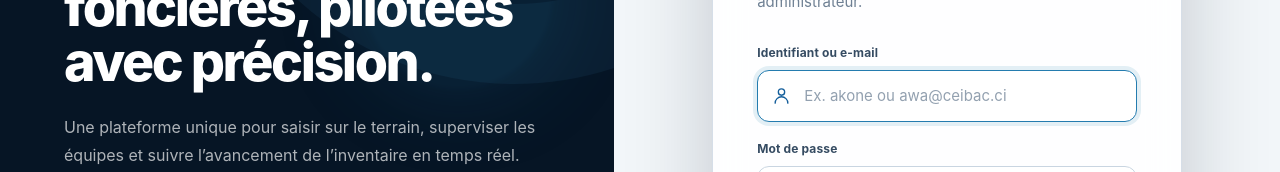
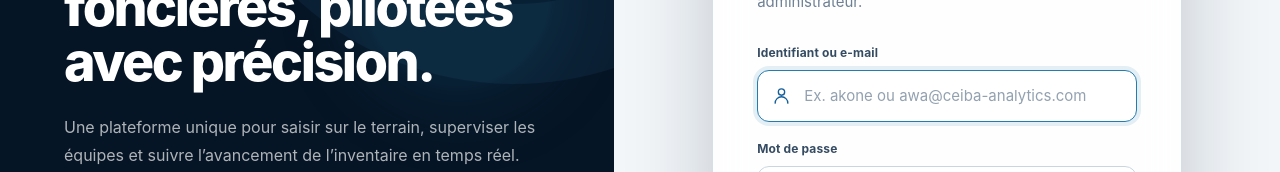
Before and after one commit to Ceibatech/geo-archv, a Next.js app: page /login in a window 1280 px wide. Shown: the part 326-498 px from the top of the page. Built offline with nearby package versions, Linux system fonts and the light colour scheme; no server answers.

Commit message:
Update login email domain

```diff
--- a/components/login-form.tsx
+++ b/components/login-form.tsx
@@ -56,7 +56,7 @@ export function LoginForm() {
             autoComplete="username"
             autoCapitalize="none"
             spellCheck={false}
-            placeholder="Ex. akone ou awa@ceibac.ci"
+            placeholder="Ex. akone ou awa@ceiba-analytics.com"
             required
             autoFocus
           />
```
